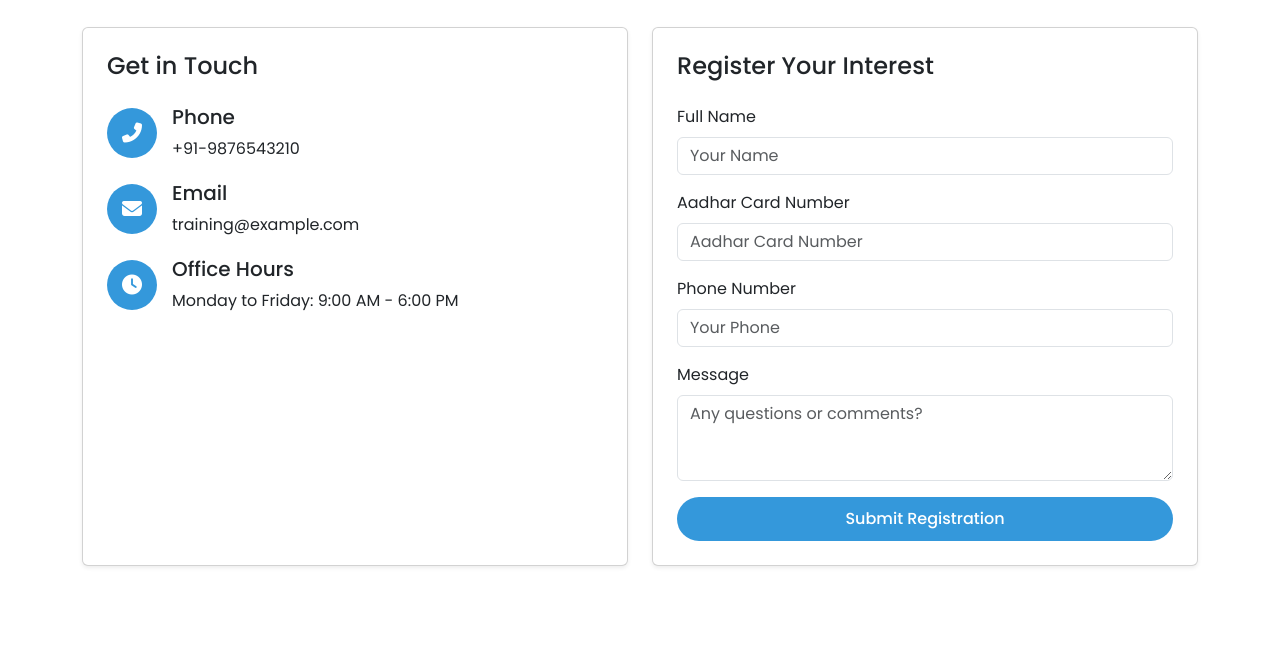
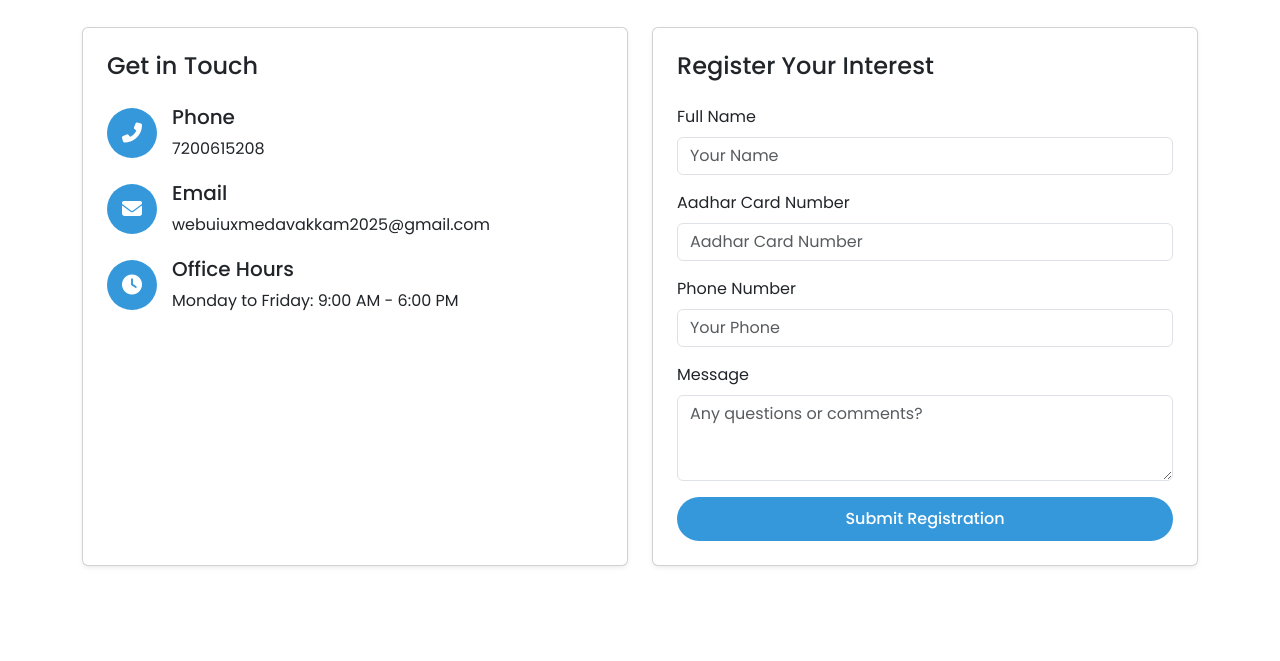
Before and after one commit to awsmedavakkam/MagicBus, a plain HTML site: page index.html in a window 1280 px wide. Shown: the part 5100-5761 px from the top of the page. Drawn offline with nearby package versions, Linux system fonts and the light colour scheme.

Commit message:
first commit

```diff
--- a/index.html
+++ b/index.html
@@ -295,7 +295,7 @@
                             </div>
                             <div>
                                 <h5>Phone</h5>
-                                <p class="mb-0">+91-9876543210</p>
+                                <p class="mb-0">7200615208</p>
                             </div>
                         </div>
                         <div class="contact-item">
@@ -304,7 +304,7 @@
                             </div>
                             <div>
                                 <h5>Email</h5>
-                                <p class="mb-0">training@example.com</p>
+                                <p class="mb-0">webuiuxmedavakkam2025@gmail.com</p>
                             </div>
                         </div>
                         <div class="contact-item">
```
